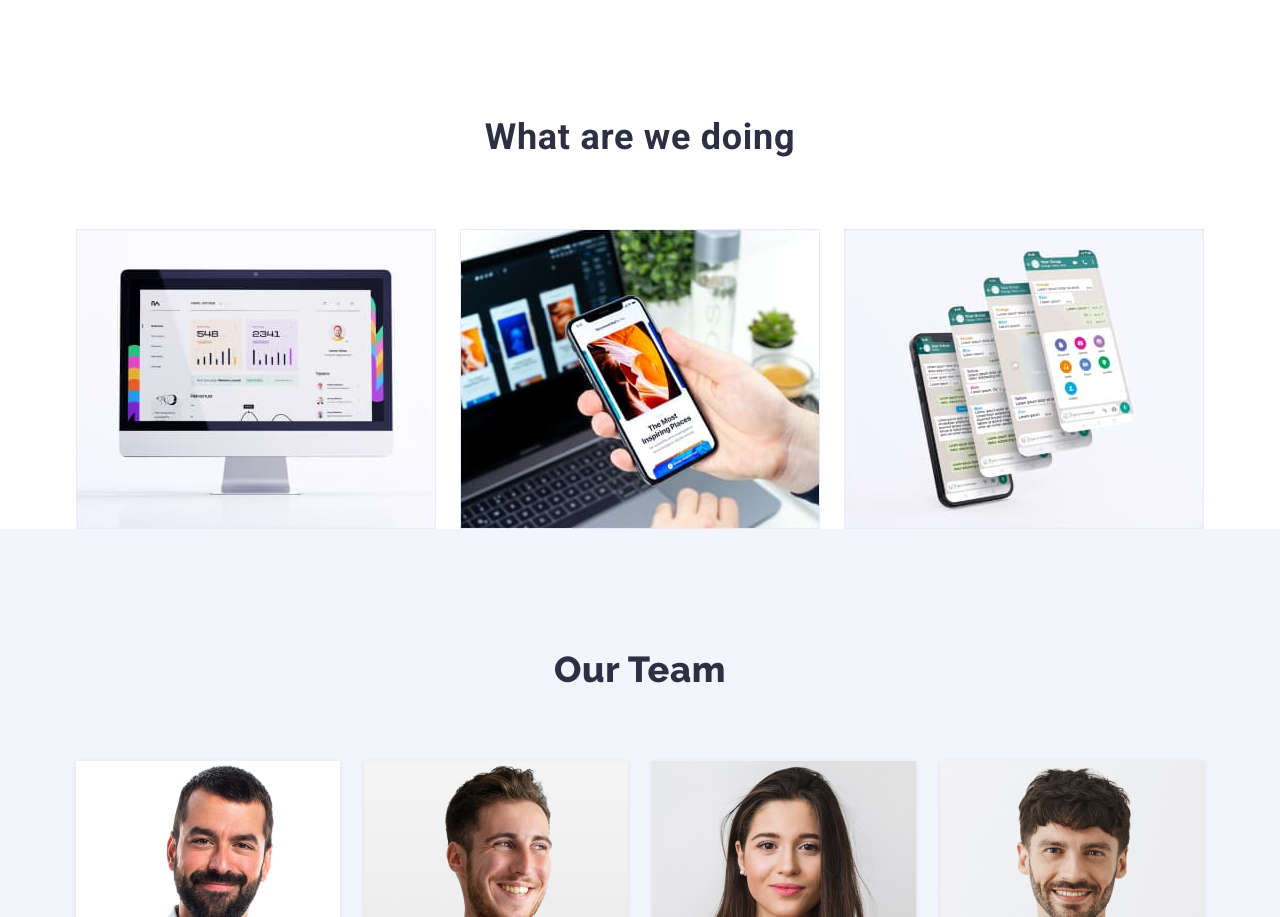
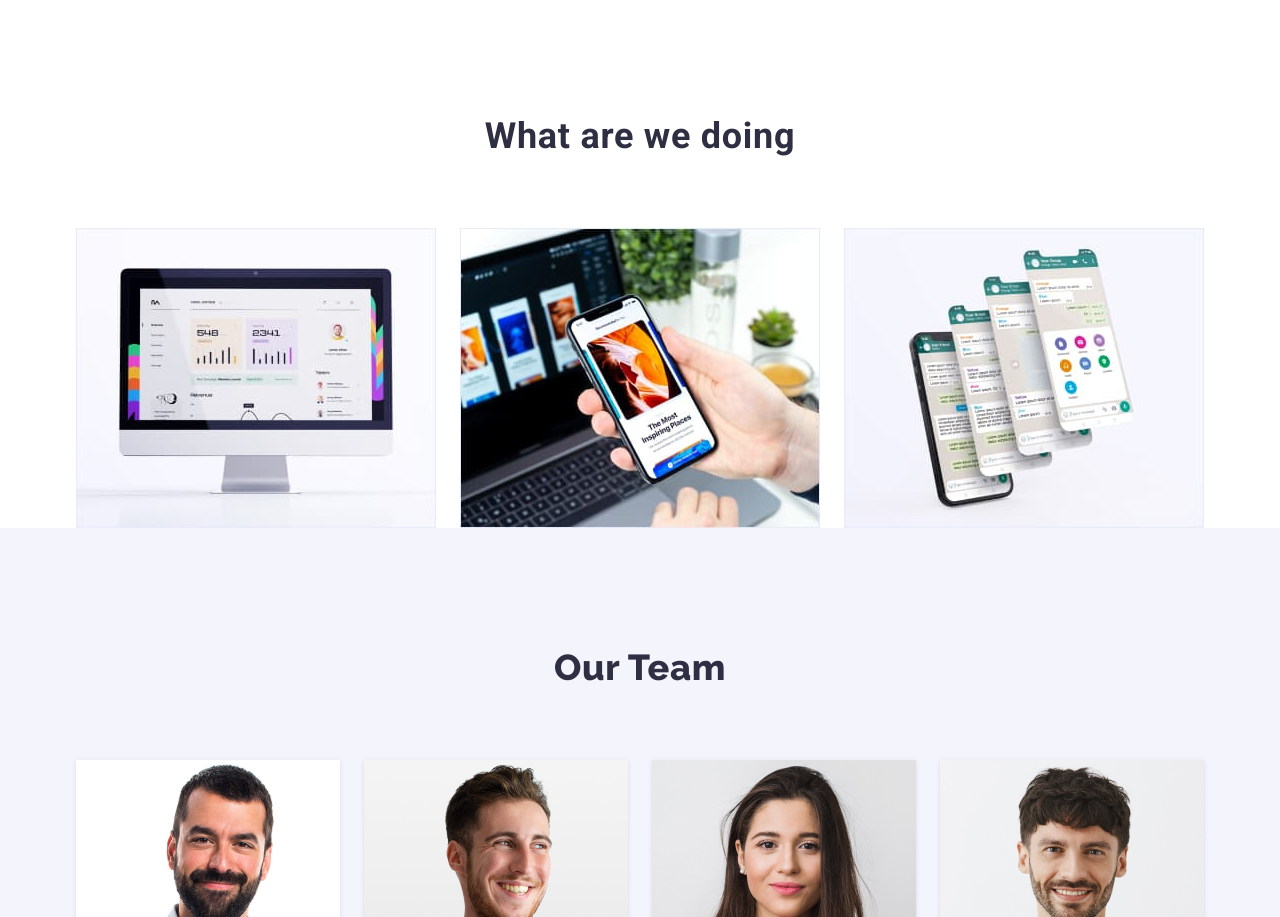
Before and after one commit to Olgrowth/goit-markup-hw-03, a plain HTML site: page index.html in a window 1280 px wide. Shown: the part 907-1824 px from the top of the page. Drawn offline with nearby package versions, Linux system fonts and the light colour scheme.

Commit message:
finish3-28/02

```diff
--- a/css/style.css
+++ b/css/style.css
@@ -98,7 +98,7 @@ letter-spacing: 0.02em;
 .section-title {
 font-weight: 700;
 font-size: 36px;
-line-height: 40px;
+line-height: 1.1;
 text-align: center;
 letter-spacing: 0.02em;
 }
```
